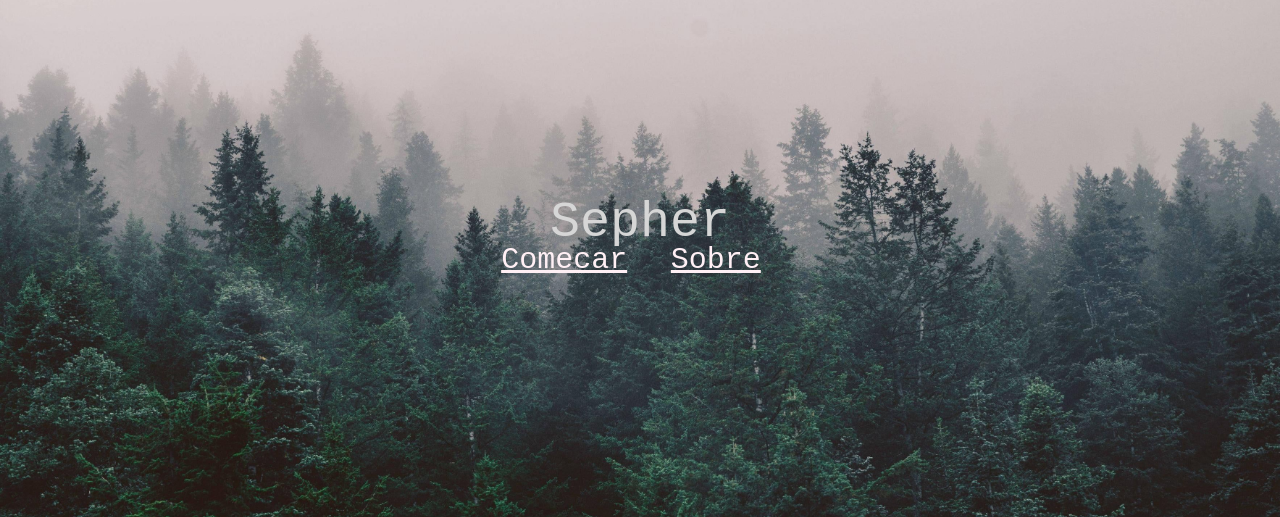
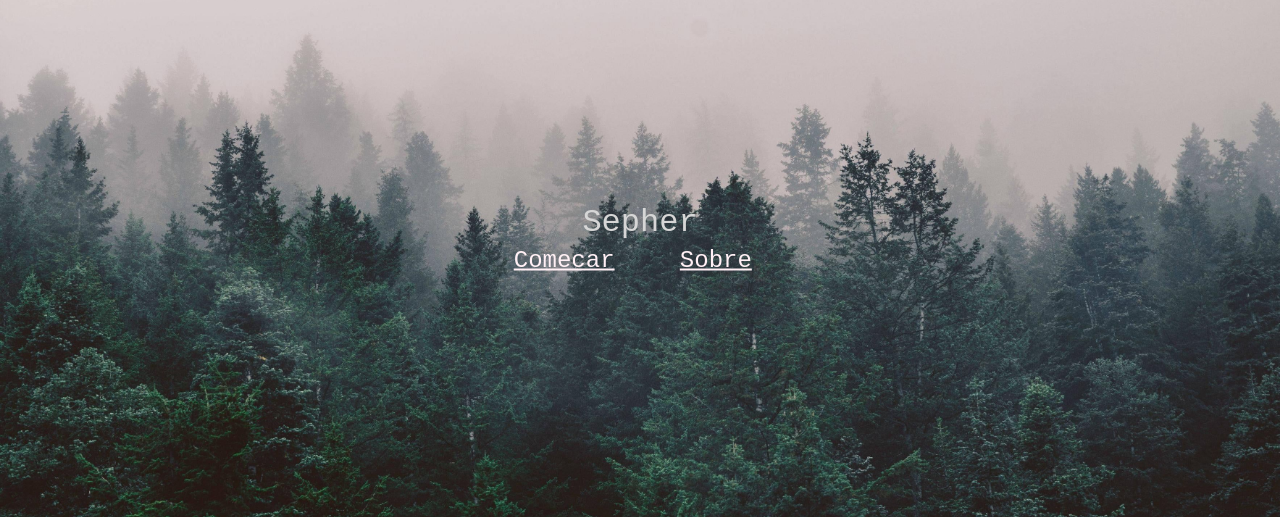
Before and after one commit to filipe-21905158/PW-Projeto_Fase_1, a PHP site: page / in a window 1280 px wide. Shown: the part 165-682 px from the top of the page. Run offline with PHP 8.4, Linux system fonts and the light colour scheme.

Commit message:
Alteracao do tamanho da letra

```diff
--- a/styles.css
+++ b/styles.css
@@ -307,7 +307,7 @@ tr > .Resumo{
     top: 55%;
     left: 50%;
     transform: translate(-50%, -50%);
-    font-size: 50px;
+    font-size: xx-large;
     color: rgb(214, 214, 214)
 }
 .div2 > a{
@@ -317,7 +317,7 @@ tr > .Resumo{
     top: 63%;
     left: 44%;
     transform: translate(-50%, -50%);
-    font-size: 30px;
+    font-size: x-large;
     transition: 2s;
     color: rgb(245, 227, 227);
 
@@ -328,7 +328,7 @@ tr > .Resumo{
     top: 63%;
     left: 56%;
     transform: translate(-50%, -50%);
-    font-size: 30px;
+    font-size: x-large;
     transition: 2s;
     color: whitesmoke;
 }
```
